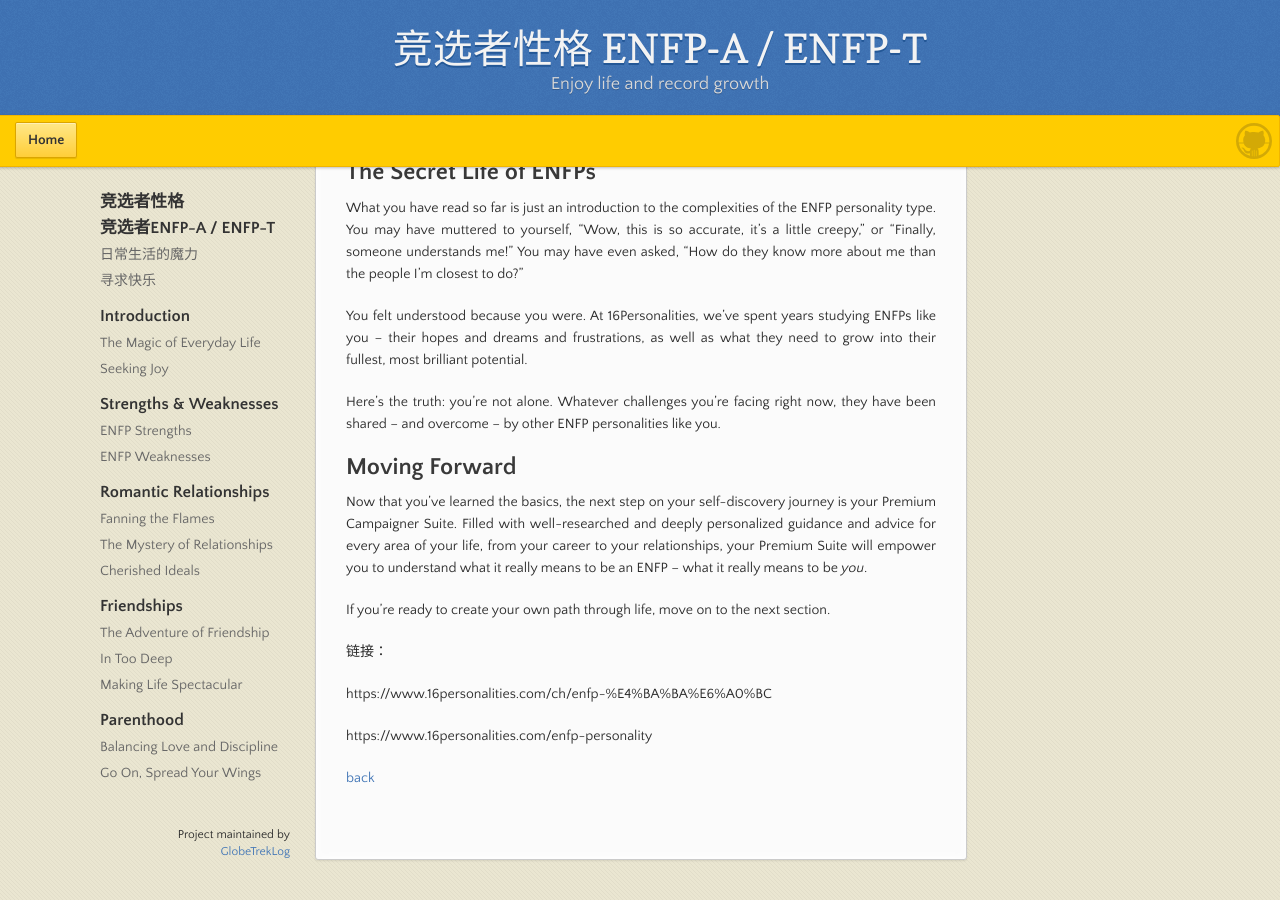
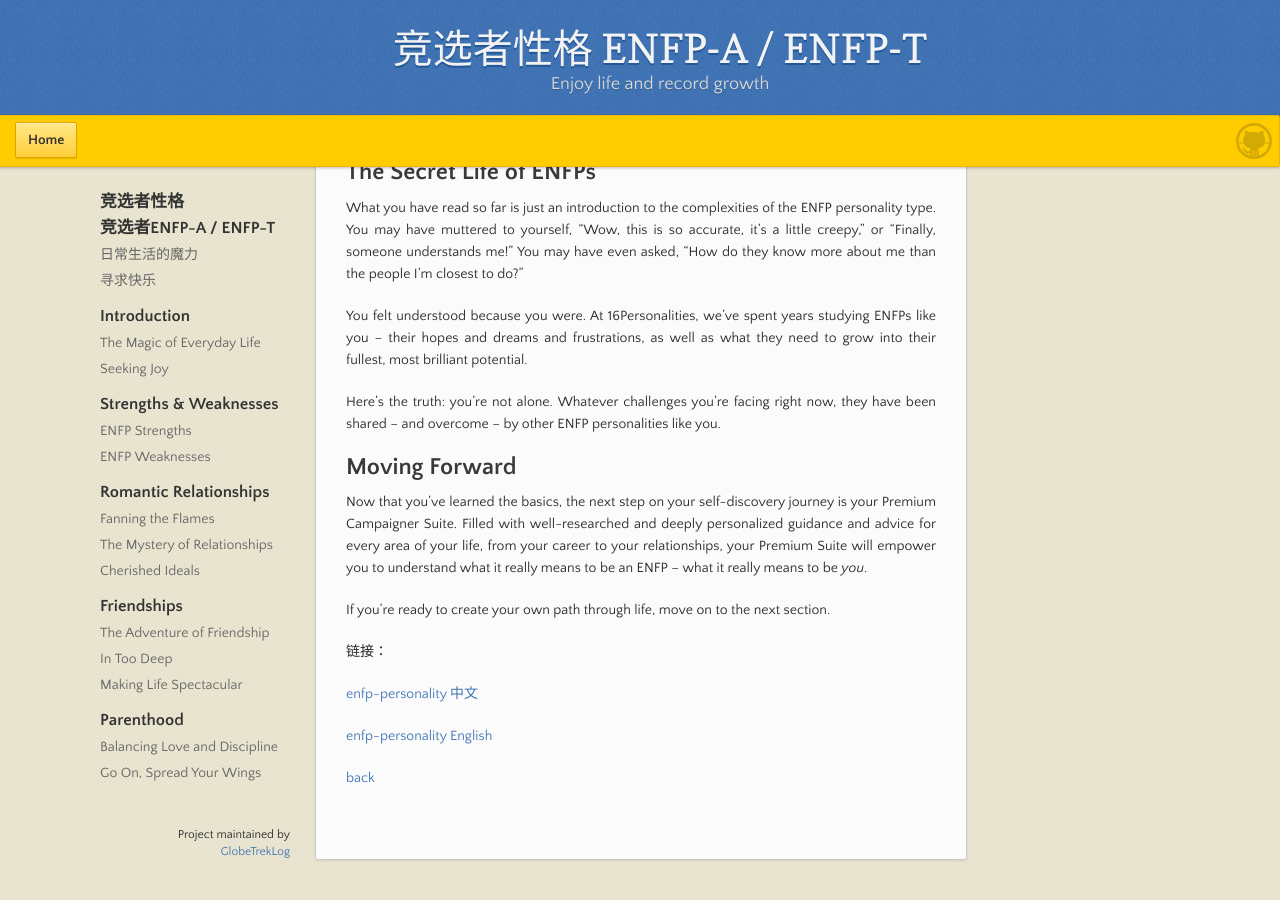
Before and after one commit to GlobeTrekLog/blog, a Jekyll site: the page built from docs/16personalities-MBTI/竞选者ENFP-A、ENFP-T.md, in a window 1280 px wide and 900 px high, scrolled down 14413 px. Built offline with Jekyll 4.4.1, drawn with Linux system fonts in a browser that asks for light colours; comment, search, counter and statistics services are not loaded.

Commit message:
update file

```diff
--- a/docs/16personalities-MBTI/竞选者ENFP-A、ENFP-T.md
+++ b/docs/16personalities-MBTI/竞选者ENFP-A、ENFP-T.md
@@ -323,9 +323,9 @@
 
 链接：
 
-https://www.16personalities.com/ch/enfp-%E4%BA%BA%E6%A0%BC
+[enfp-personality 中文](https://www.16personalities.com/ch/enfp-%E4%BA%BA%E6%A0%BC)
 
-https://www.16personalities.com/enfp-personality
+[enfp-personality English](https://www.16personalities.com/enfp-personality)
 
 
-[back](../img/)
+[back](./list-16性格总览.md)
```
Also changed, not shown: docs/16personalities-MBTI/ReadMe.md (deleted, +0 -23 lines), docs/16personalities-MBTI/list-16性格总览.md (added, +31 -0 lines), docs/16personalities-MBTI/守卫者ISFJ-A、ISFJ-T.md (+5 -2 lines), docs/EnjoyLifeBlog操作帮助.md (+3 -0 lines), index.md (+3 -2 lines), docs/16personalities-MBTI/img/list-16性格总览.assets/image-20240123225711433.png (added), docs/16personalities-MBTI/img/list-16性格总览.assets/image-20240123230047072.png (added).
